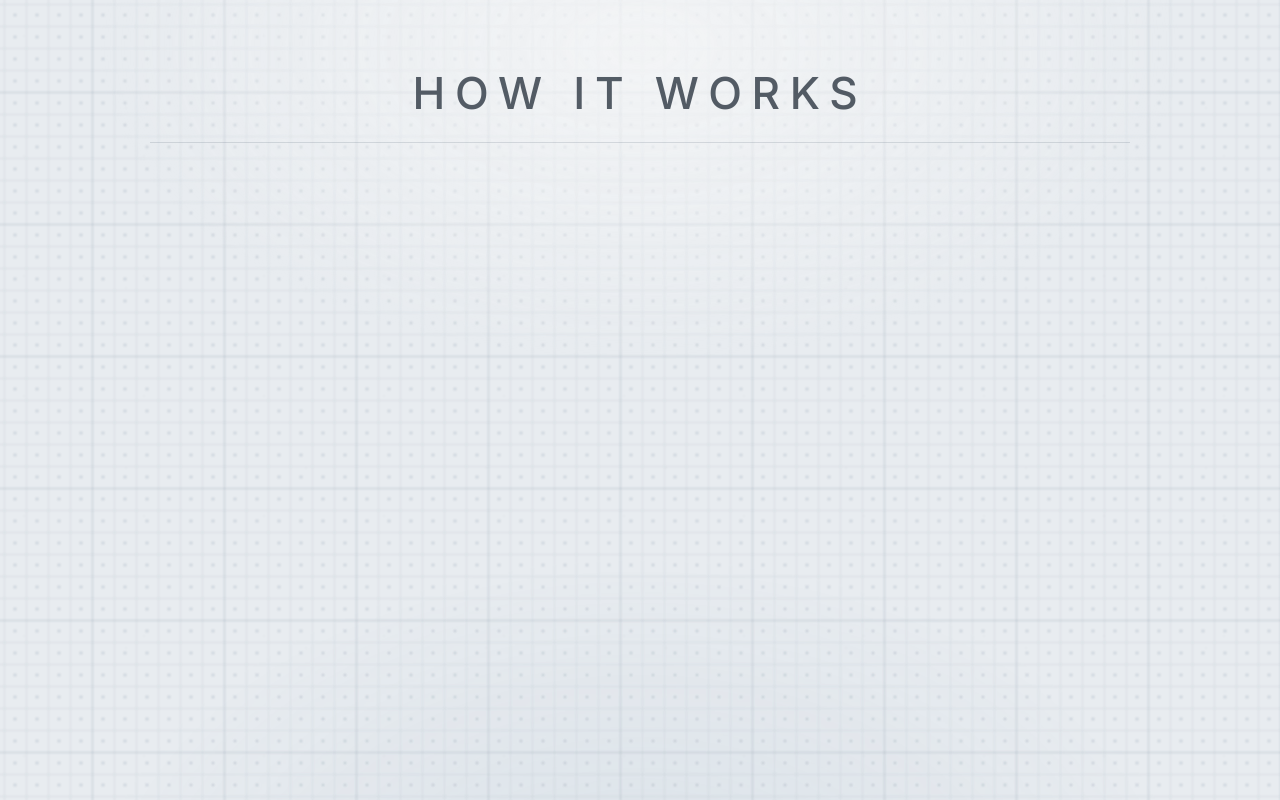
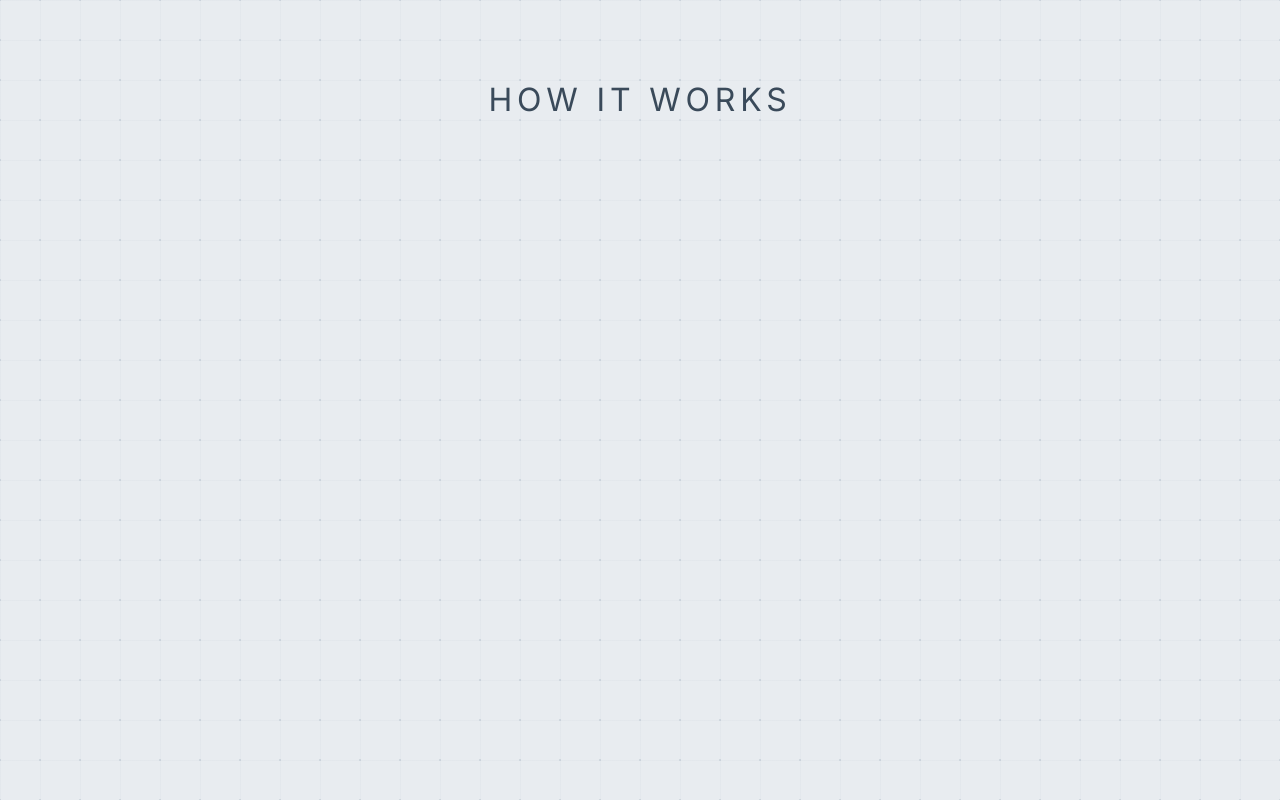
Before and after one commit to turchick777-max/aq2nd, a plain HTML site: page index.html in a window 1280 px wide. Drawn offline with Linux system fonts and the light colour scheme.

Commit message:
Update index.html

```diff
--- a/index.html
+++ b/index.html
@@ -1,128 +1,83 @@
 <!DOCTYPE html>
 <html lang="en">
 <head>
-  <meta charset="UTF-8" />
-  <meta name="viewport" content="width=device-width, initial-scale=1.0" />
+  <meta charset="UTF-8">
+  <meta name="viewport" content="width=device-width, initial-scale=1.0">
   <title>AQUINTAQA - How It Works</title>
-  <link href="https://fonts.googleapis.com/css2?family=Inter:wght@300;400;500;600&display=swap" rel="stylesheet">
-
+  <link href="https://fonts.googleapis.com/css2?family=Inter:wght@300;400;500;600;700&display=swap" rel="stylesheet">
   <style>
-    * { margin: 0; padding: 0; box-sizing: border-box; }
-
-    body{
-      font-family: Inter, -apple-system, system-ui, sans-serif;
-      min-height: 100vh;
-      background:#e8ecf0;
+    * {
+      margin: 0;
+      padding: 0;
+      box-sizing: border-box;
     }
 
-    .screen2{
+    body {
+      font-family: 'Inter', -apple-system, sans-serif;
       min-height: 100vh;
-      padding: 56px;
+      background-color: #e8ecf0;
+    }
+
+    .screen2 {
+      min-height: 100vh;
+      padding: 80px 50px;
       position: relative;
       overflow: hidden;
-      background:#e8ecf0;
     }
 
-    /* ====== BLURRY BLUEPRINT BACKGROUND (как на скрине) ====== */
-    .screen2::before{
-      content:"";
-      position:absolute;
-      inset:-40px;                 /* чтобы блюр не обрезался по краям */
-      pointer-events:none;
-
-      /* Слои:
-         1) мягкая бумажная фактура / виньетка
-         2) размытая микро-сетка
-         3) размытая крупная сетка
-         4) точки в узлах (пересечения) */
+    /* Сетка линий - более размытая и небрежная */
+    .screen2::before {
+      content: '';
+      position: absolute;
+      inset: 0;
+      /* Очень тонкие и едва заметные линии сетки */
       background-image:
-        /* 1) бумага/виньетка */
-        radial-gradient(900px 520px at 50% 10%, rgba(255,255,255,0.75) 0%, rgba(255,255,255,0) 60%),
-        radial-gradient(900px 600px at 50% 110%, rgba(120,150,180,0.14) 0%, rgba(120,150,180,0) 62%),
-
-        /* 2) микро-сетка (очень мягкая) */
-        repeating-linear-gradient(to right, rgba(120,140,160,0.16) 0 1px, transparent 1px 22px),
-        repeating-linear-gradient(to bottom, rgba(120,140,160,0.16) 0 1px, transparent 1px 22px),
-
-        /* 3) крупная сетка (чуть заметнее) */
-        repeating-linear-gradient(to right, rgba(85,105,125,0.20) 0 1px, transparent 1px 132px),
-        repeating-linear-gradient(to bottom, rgba(85,105,125,0.20) 0 1px, transparent 1px 132px),
-
-        /* 4) точки на узлах */
-        radial-gradient(circle, rgba(110,130,150,0.45) 1px, transparent 1.6px);
-
-      /* шаги:
-         - микро: 22px
-         - крупная: 132px
-         - точки: 22px (чтобы совпадали с микро-узлами)
-      */
-      background-size:
-        auto, auto,
-        auto, auto,
-        auto, auto,
-        22px 22px;
-
-      /* смещаем точки на “углы клеток” */
-      background-position:
-        center, center,
-        0 0, 0 0,
-        0 0, 0 0,
-        0px 0px;
-
-      /* Главное: сделать всё “нечетким/размытым” как на образце */
-      filter: blur(1.25px) contrast(0.95) saturate(0.95);
-      opacity: 0.85;
-      transform: translateZ(0);
+        linear-gradient(to right, rgba(180, 190, 200, 0.08) 1px, transparent 1px),
+        linear-gradient(to bottom, rgba(180, 190, 200, 0.08) 1px, transparent 1px);
+      background-size: 40px 40px;
+      pointer-events: none;
+      z-index: 0;
+      filter: blur(0.3px);
     }
 
-    /* лёгкий “шум/бумага”, чтобы было менее цифрово (очень мягко) */
-    .screen2::after{
-      content:"";
-      position:absolute;
-      inset:0;
-      pointer-events:none;
-      background:
-        radial-gradient(circle at 20% 30%, rgba(0,0,0,0.03) 0 1px, transparent 2px),
-        radial-gradient(circle at 70% 60%, rgba(0,0,0,0.02) 0 1px, transparent 2px);
-      background-size: 120px 120px, 180px 180px;
-      mix-blend-mode: multiply;
-      opacity: 0.25;
-      filter: blur(0.4px);
+    /* Точки в УГЛАХ клеток, а не на пересечениях линий */
+    .screen2::after {
+      content: '';
+      position: absolute;
+      inset: 0;
+      background-image:
+        radial-gradient(circle, rgba(140, 160, 180, 0.25) 1px, transparent 1px);
+      background-size: 40px 40px;
+      /* Сдвигаем на половину клетки, чтобы точки были в углах, а не на линиях */
+      background-position: 20px 20px;
+      pointer-events: none;
+      z-index: 1;
+      filter: blur(0.5px);
     }
 
-    /* ===== Title ближе к скрину: темнее и крупнее ===== */
-    .title{
+    .content {
       position: relative;
       z-index: 2;
-      text-align:center;
-      font-size: 44px;          /* крупнее */
-      font-weight: 500;
-      letter-spacing: 0.22em;
-      text-transform: uppercase;
-      color: rgba(55,65,75,0.85); /* темнее/серее как на скрине */
-      margin-top: 10px;
+      max-width: 1400px;
+      margin: 0 auto;
     }
 
-    /* тонкая горизонтальная линия под заголовком */
-    .title::after{
-      content:"";
-      display:block;
-      height: 1px;
-      width: min(980px, 88%);
-      margin: 22px auto 0;
-      background: rgba(80,95,110,0.18);
-      filter: blur(0.2px);
-    }
-
-    @media (max-width: 768px){
-      .screen2{ padding: 32px 18px; }
-      .title{ font-size: 28px; letter-spacing: 0.18em; }
+    .title {
+      text-align: center;
+      font-size: 32px;
+      font-weight: 400;
+      letter-spacing: 0.15em;
+      text-transform: uppercase;
+      color: #3a4a5a;
+      margin-bottom: 80px;
     }
   </style>
 </head>
 <body>
   <section class="screen2">
-    <h2 class="title">How It Works</h2>
+    <div class="content">
+      <h2 class="title">How It Works</h2>
+    </div>
   </section>
 </body>
 </html>
```
